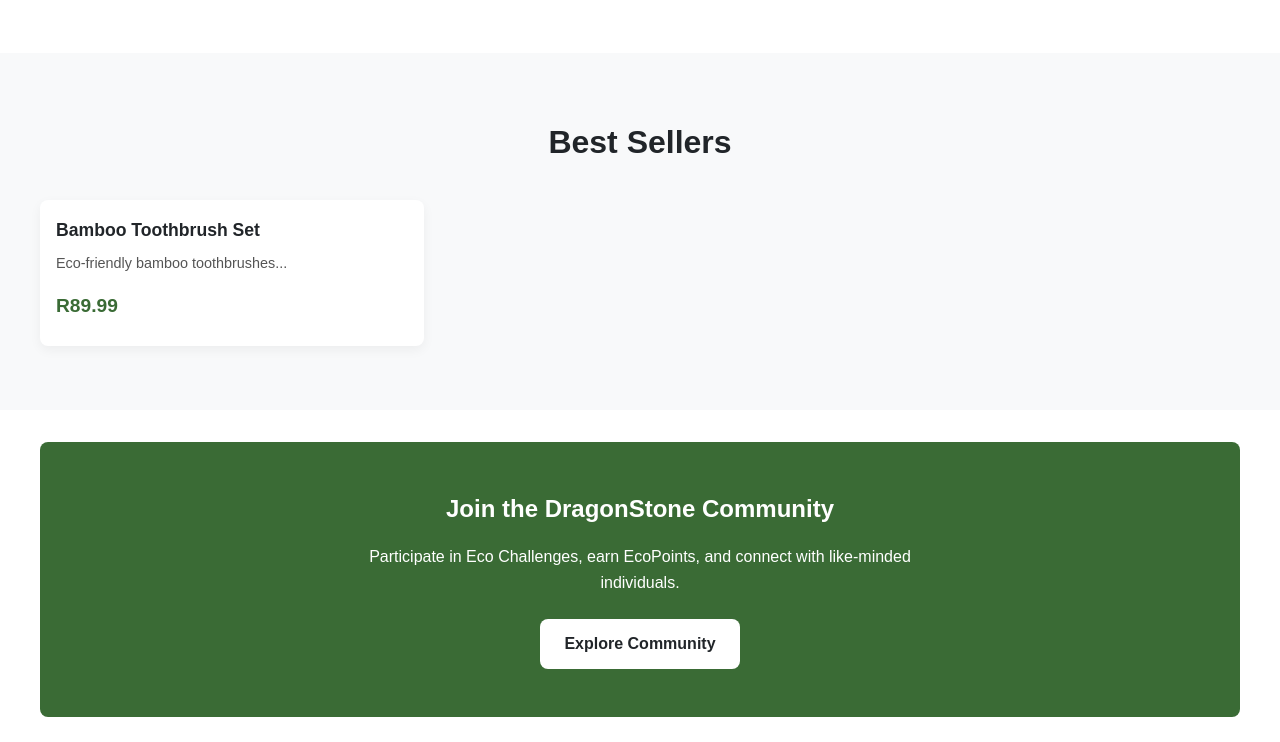
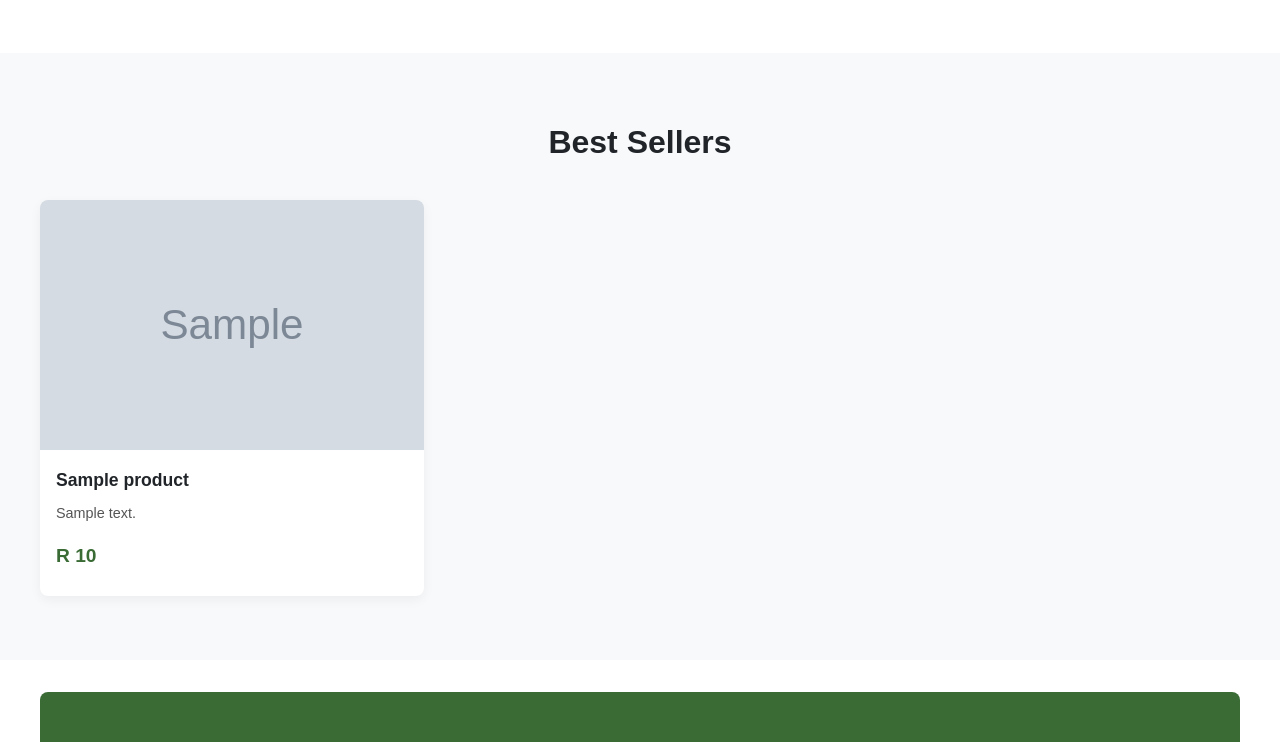
Before and after one commit to Lwazi-M/dragonstone, a PHP site: page / in a window 1280 px wide. Shown: the part 751-1493 px from the top of the page. Run offline with PHP 8.4, Linux system fonts and the light colour scheme; tables that the repository leaves empty or names only in its code hold one stand-in row (values such as "Sample post"); grey boxes marked "Sample" are stand-in pictures.

Commit message:
Make product grid dynamic, fetch from database

```diff
--- a/index.php
+++ b/index.php
@@ -56,13 +56,60 @@
         <section class="product-section">
             <h2>Best Sellers</h2>
             <div class="product-grid">
-                <div class="product-card">
-                    <h3>Bamboo Toothbrush Set</h3>
-                    <p>Eco-friendly bamboo toothbrushes...</p>
-                    <span>R89.99</span>
-                </div>
 
-                </div>
+                <?php
+                /*
+                This is our first "real" PHP block.
+                1. We'll include our "key" (the db_connect.php file).
+                2. We'll write a SQL "question" (the query).
+                3. We'll loop through the "answers" (the products).
+                4. We'll "print" (echo) HTML for each one.
+                */
+
+                // 1. Include our database connection "key"
+                include 'db_connect.php';
+
+                // 2. Write our SQL query "question"
+                // We ask it to "SELECT" all columns (*) "FROM" the 'products' table.
+                $sql = "SELECT * FROM products";
+                $result = $conn->query($sql);
+
+                // 3. Loop through the results
+                // We check if we got at least one row of data
+                if ($result->num_rows > 0) {
+                    // $result->fetch_assoc() grabs one product row at a time
+                    // and puts it into a variable called '$row'
+                    while($row = $result->fetch_assoc()) {
+                        /*
+                        4. "Print" the HTML.
+                        This is the *exact same* HTML as our placeholder card,
+                        but we are "echoing" it and replacing the hard-coded text
+                        with our database variables (like $row['name']).
+
+                        The 'images/' part is just a guess for now. We need
+                        to create an 'images' folder and put files in it
+                        that match the 'image_url' in the database.
+                        */
+
+                        echo '<div class="product-card">';
+                        echo '  <img src="' . $row['image_url'] . '" alt="' . $row['name'] . '" class="product-image">'; // We'll style .product-image next
+                        echo '  <h3>' . $row['name'] . '</h3>';
+                        echo '  <p>' . $row['description'] . '</p>';
+                        echo '  <span>R ' . $row['price'] . '</span>';
+                        echo '</div>';
+                    }
+                } else {
+                    // If the database is empty, show a message.
+                    echo "<p>No products found.</p>";
+                }
+
+                // 5. Close the "filing cabinet"
+                // This is good practice.
+                $conn->close();
+
+                ?>
+
+            </div>
         </section>
 
         <section class="cta-section cta-community">
--- a/style.css
+++ b/style.css
@@ -383,3 +383,10 @@ footer {
   font-size: 0.9rem;
   margin-top: 4rem; /* Adds space above the footer */
 }
+
+.product-card .product-image {
+  width: 100%; /* Makes the image fill the card's width */
+  height: 250px; /* Gives all images a uniform height */
+  object-fit: cover; /* This is magic: it makes the image cover the space
+                       without stretching or squashing. */
+}
```
